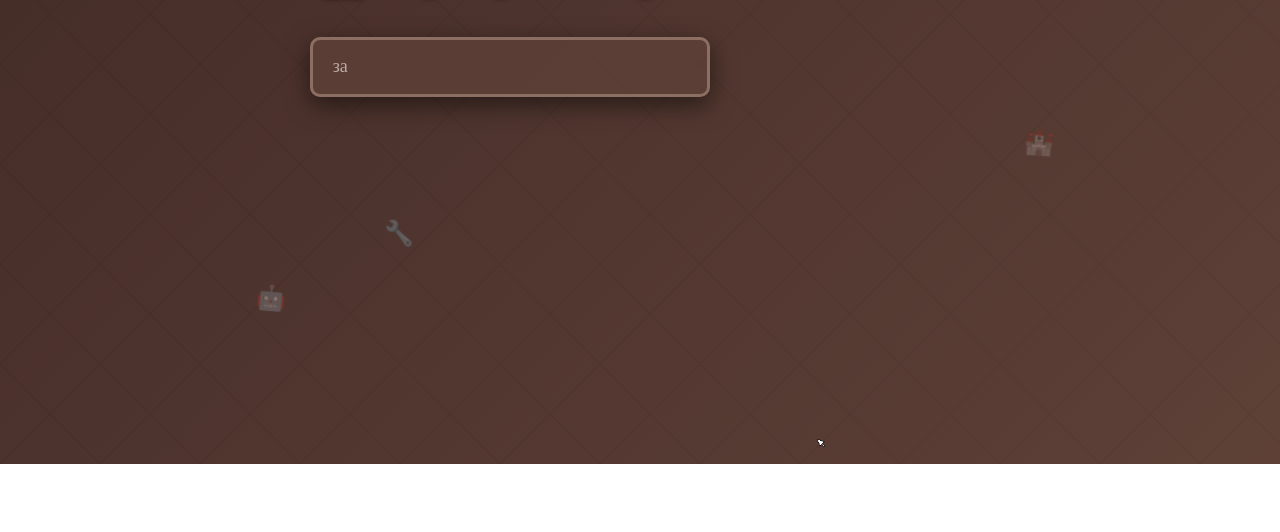
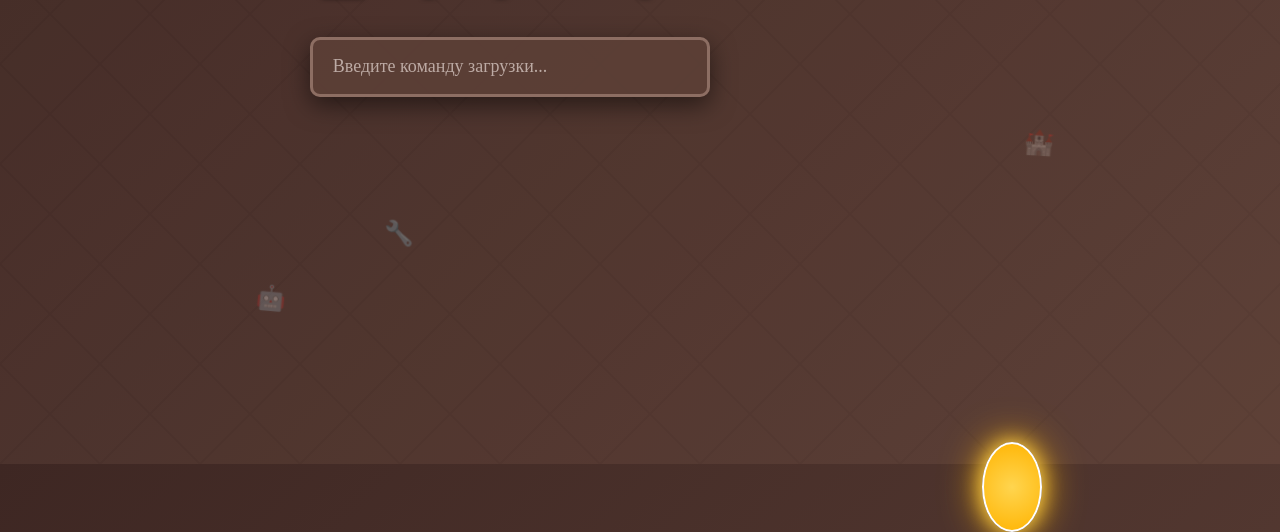
Before and after one commit to horrygame/testing, a plain HTML site: page index.html in a window 1280 px wide. Shown: the part 336-868 px from the top of the page. Before the commit the page ends 800 px from the top, so only its background shows below. Drawn offline with Linux system fonts and the light colour scheme.

Commit message:
Update index.html

```diff
--- a/index.html
+++ b/index.html
@@ -20,6 +20,7 @@
             display: flex;
             justify-content: center;
             align-items: center;
+            cursor: none;
         }
 
         #loading-container {
@@ -76,14 +77,20 @@
         }
 
         .cursor {
-            position: absolute;
-            width: 20px;
-            height: 30px;
+            position: fixed;
+            width: 60px; /* Увеличен в 3 раза (было 20px) */
+            height: 90px; /* Увеличен в 3 раза (было 30px) */
             background: url('kursor.png') no-repeat center center;
             background-size: contain;
-            z-index: 20;
+            z-index: 100;
             opacity: 0;
             pointer-events: none;
+            transform-origin: center center;
+            transition: transform 0.1s ease;
+        }
+
+        .cursor.clicking {
+            transform: scale(0.8);
         }
 
         .progress-container {
@@ -154,6 +161,18 @@
         .floating-element:nth-child(4) { top: 30%; left: 70%; animation-delay: 3s; }
         .floating-element:nth-child(5) { top: 70%; left: 30%; animation-delay: 4s; }
 
+        .click-target {
+            position: absolute;
+            width: 50px;
+            height: 50px;
+            background: rgba(255, 213, 79, 0.3);
+            border-radius: 50%;
+            top: 50%;
+            right: 20px;
+            transform: translateY(-50%);
+            display: none; /* Для отладки можно включить */
+        }
+
         @keyframes fadeIn {
             from { opacity: 0; transform: translateY(20px); }
             to { opacity: 1; transform: translateY(0); }
@@ -162,11 +181,6 @@
         @keyframes float {
             0%, 100% { transform: translateY(0px) rotate(0deg); }
             50% { transform: translateY(-20px) rotate(5deg); }
-        }
-
-        @keyframes click {
-            0%, 100% { transform: scale(1); }
-            50% { transform: scale(0.8); }
         }
 
         @keyframes typewriter {
@@ -216,6 +230,7 @@
 
             <div class="loading-box" id="input-container">
                 <input type="text" class="input-field" id="command-input" placeholder="Введите команду загрузки..." readonly>
+                <div class="click-target" id="click-target"></div>
                 <div class="cursor" id="cursor"></div>
             </div>
 
@@ -235,21 +250,33 @@
         document.addEventListener('DOMContentLoaded', function() {
             const cursor = document.getElementById('cursor');
             const inputField = document.getElementById('command-input');
+            const inputContainer = document.getElementById('input-container');
             const progressBar = document.getElementById('progress-bar');
             const progressText = document.getElementById('progress-text');
             const progressContainer = document.getElementById('progress-container');
             const loadingMessage = document.getElementById('loading-message');
+            const clickTarget = document.getElementById('click-target');
 
-            // Начальные координаты курсора (вне экрана)
+            // Начальные координаты курсора (вне экрана слева)
             let cursorX = -100;
             let cursorY = window.innerHeight / 2;
 
-            // Финальные координаты (центр поля ввода)
-            const inputRect = inputField.getBoundingClientRect();
-            const targetX = inputRect.left + inputRect.width / 2 - 10;
-            const targetY = inputRect.top + inputRect.height / 2 - 15;
+            // Вычисляем точные координаты для клика по полю ввода
+            const inputRect = inputContainer.getBoundingClientRect();
 
-            // Функция для плавного движения курсора
+            // Координаты для клика - правая часть поля ввода, где обычно находится кнопка "ввод"
+            const targetX = inputRect.right - 40; // 40px от правого края
+            const targetY = inputRect.top + inputRect.height / 2;
+
+            // Устанавливаем начальную позицию курсора
+            cursor.style.left = cursorX + 'px';
+            cursor.style.top = cursorY + 'px';
+
+            // Позиционируем цель для клика (для отладки)
+            clickTarget.style.left = (targetX - 25) + 'px';
+            clickTarget.style.top = (targetY - 25) + 'px';
+
+            // Функция для плавного движения курсора по прямой линии
             function moveCursorTo(x, y, duration, callback) {
                 cursor.style.opacity = '1';
 
@@ -257,15 +284,18 @@
                 const startY = cursorY;
                 const startTime = performance.now();
 
+                // Рассчитываем расстояние и направление
+                const deltaX = x - startX;
+                const deltaY = y - startY;
+                const distance = Math.sqrt(deltaX * deltaX + deltaY * deltaY);
+
                 function animate(currentTime) {
                     const elapsed = currentTime - startTime;
                     const progress = Math.min(elapsed / duration, 1);
 
-                    // Эasing функция для плавности
-                    const easeProgress = 1 - Math.pow(1 - progress, 3);
-
-                    cursorX = startX + (x - startX) * easeProgress;
-                    cursorY = startY + (y - startY) * easeProgress;
+                    // Линейное движение по прямой
+                    cursorX = startX + deltaX * progress;
+                    cursorY = startY + deltaY * progress;
 
                     cursor.style.left = cursorX + 'px';
                     cursor.style.top = cursorY + 'px';
@@ -278,15 +308,18 @@
                 }
 
                 requestAnimationFrame(animate);
+
+                console.log(`Движение курсора: от (${startX}, ${startY}) к (${x}, ${y})`);
+                console.log(`Расстояние: ${Math.round(distance)}px, Время: ${duration}ms`);
             }
 
             // Функция для анимации клика
             function animateClick(callback) {
-                cursor.style.animation = 'click 0.3s ease-in-out';
+                cursor.classList.add('clicking');
                 setTimeout(() => {
-                    cursor.style.animation = '';
+                    cursor.classList.remove('clicking');
                     if (callback) callback();
-                }, 300);
+                }, 200);
             }
 
             // Функция для ввода текста
@@ -324,15 +357,25 @@
 
             // Основная последовательность анимаций
             function startLoadingAnimation() {
-                // 1. Движение курсора к полю ввода
+                console.log('Начало анимации загрузки');
+                console.log('Координаты цели:', { x: targetX, y: targetY });
+                console.log('Размеры поля ввода:', inputRect);
+
+                // 1. Движение курсора к полю ввода (3 секунды)
                 setTimeout(() => {
-                    moveCursorTo(targetX, targetY, 2000, () => {
+                    moveCursorTo(targetX, targetY, 3000, () => {
+                        console.log('Курсор достиг цели');
+
                         // 2. Анимация клика
                         setTimeout(() => {
                             animateClick(() => {
+                                console.log('Клик выполнен');
+
                                 // 3. Ввод текста
                                 setTimeout(() => {
                                     typeText('загрузить на 100%', 100, () => {
+                                        console.log('Текст введен');
+
                                         // 4. Начало загрузки
                                         setTimeout(() => {
                                             startProgressAnimation();
@@ -392,8 +435,14 @@
             const style = document.createElement('style');
             style.textContent = `
                 @keyframes fadeOut {
-                    from { opacity: 1; }
-                    to { opacity: 0; }
+                    from {
+                        opacity: 1;
+                        transform: scale(1);
+                    }
+                    to {
+                        opacity: 0;
+                        transform: scale(1.1);
+                    }
                 }
             `;
             document.head.appendChild(style);
@@ -403,12 +452,14 @@
 
             // Резервный вариант если курсор не загрузится
             setTimeout(() => {
-                if (cursor.style.opacity === '0') {
-                    cursor.style.backgroundColor = '#ffd54f';
+                if (cursor.style.opacity === '0' || !cursor.style.backgroundImage) {
+                    console.log('Используется резервный курсор');
+                    cursor.style.background = 'radial-gradient(circle, #ffd54f 0%, #ffb300 100%)';
                     cursor.style.borderRadius = '50%';
-                    cursor.style.boxShadow = '0 0 10px #ffd54f';
+                    cursor.style.boxShadow = '0 0 20px #ffd54f, 0 0 40px #ffb300';
+                    cursor.style.border = '2px solid #ffffff';
                 }
-            }, 3000);
+            }, 2000);
         });
     </script>
 </body>
```
